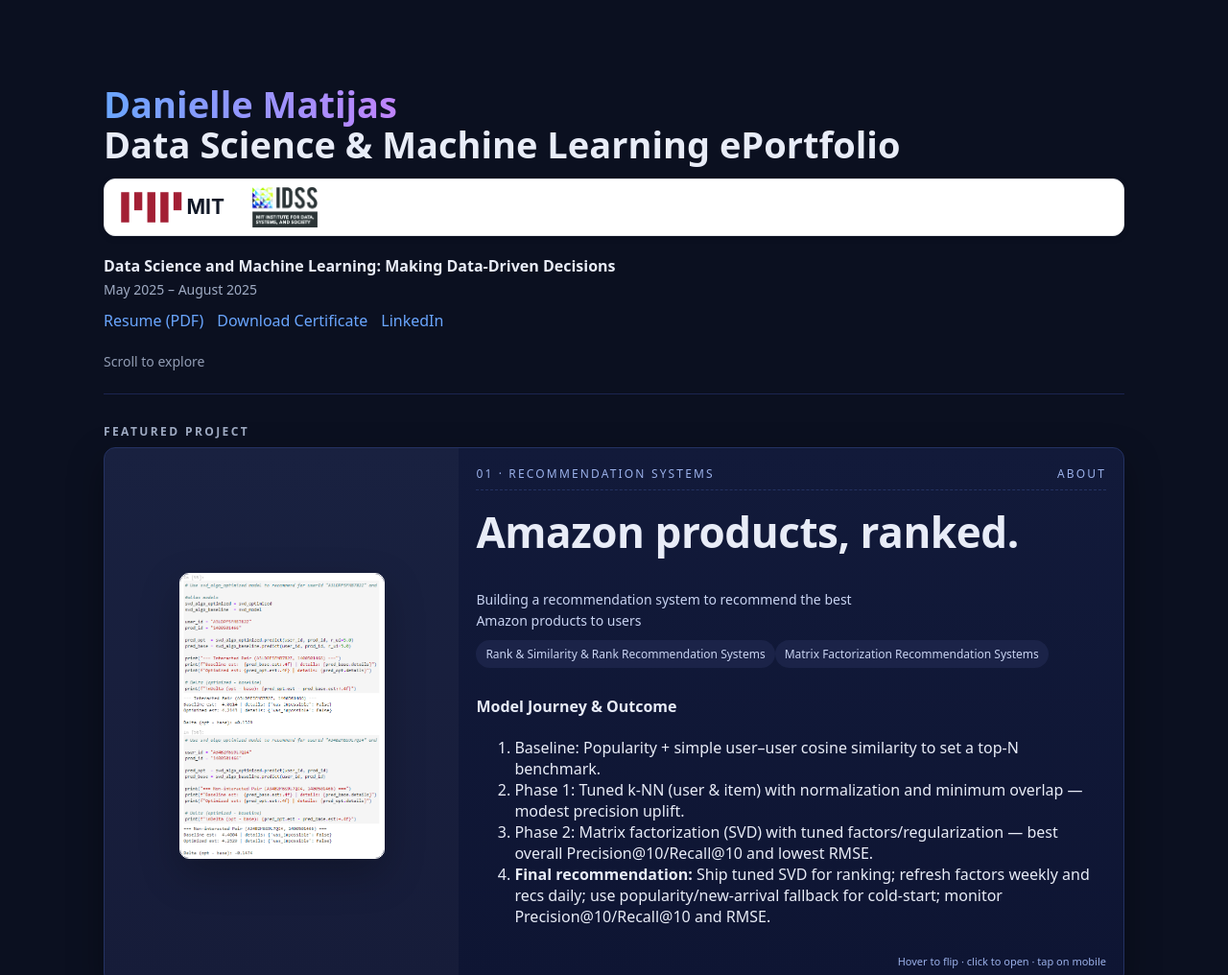
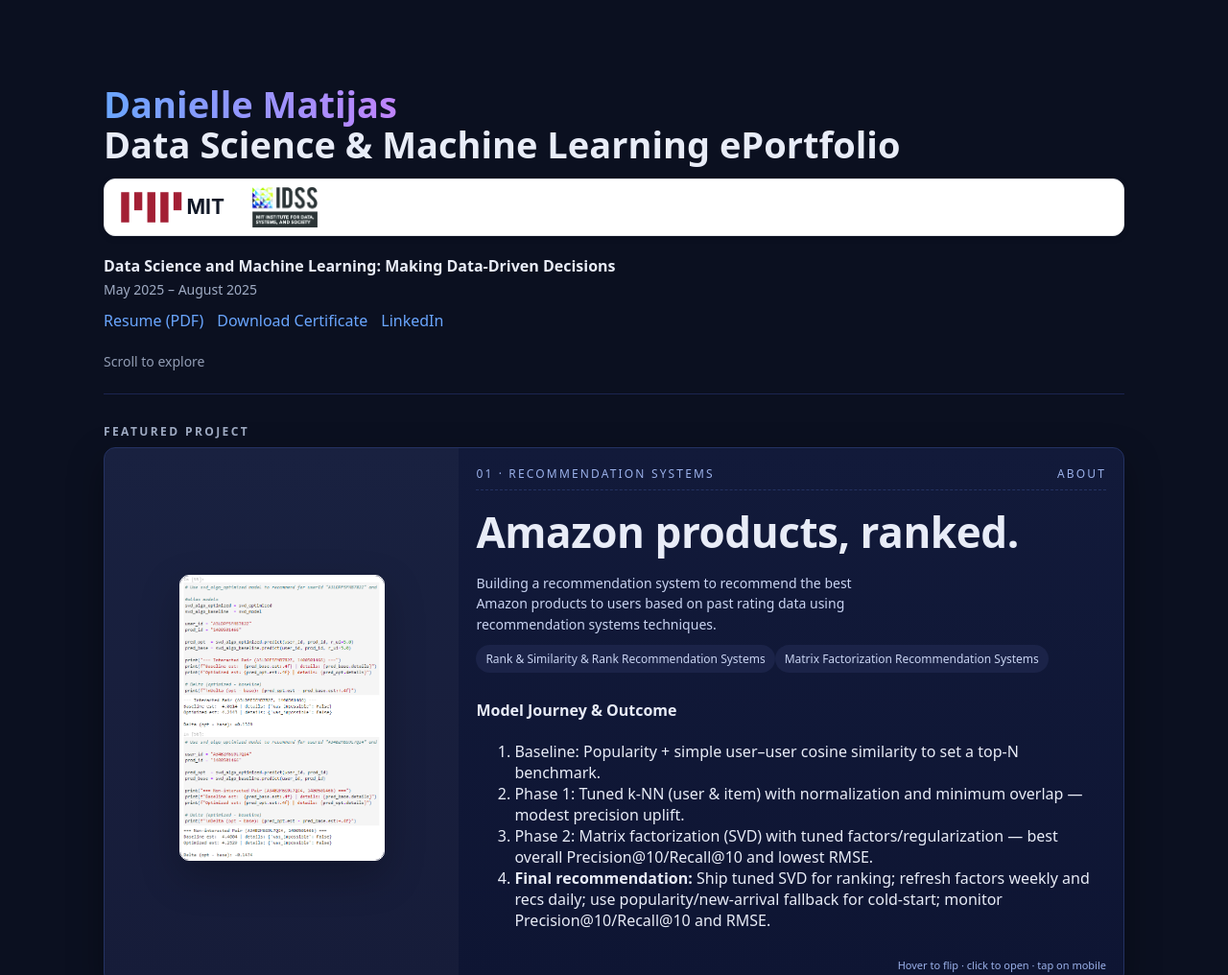
Before and after one commit to dnmatijas-cmyk/eportfolio, a plain HTML site: page index.html in a window 1280 px wide. Shown: the top 1016 px of the page at 96% size. Drawn offline with Linux system fonts and the light colour scheme.

Commit message:
Update index.html

```diff
--- a/index.html
+++ b/index.html
@@ -199,7 +199,7 @@ header.hero{padding:60px 0 24px;border-bottom:1px solid var(--line);position:rel
           <div class="face-meta">
             <div class="face-labels"><span>01 · RECOMMENDATION SYSTEMS</span><span>ABOUT</span></div>
             <h3 class="face-title">Amazon products, ranked.</h3>
-            <p class="face-desc">Building a recommendation system to recommend the best Amazon products to users</p>
+            <p class="face-desc">Building a recommendation system to recommend the best Amazon products to users based on past rating data using recommendation systems techniques.</p>
             <div class="chips"><span class="chip">Rank &amp; Similarity & Rank Recommendation Systems</span><span class="chip">Matrix Factorization Recommendation Systems</span></div>
             <div class="journey">
               <h4>Model Journey & Outcome</h4>
```
